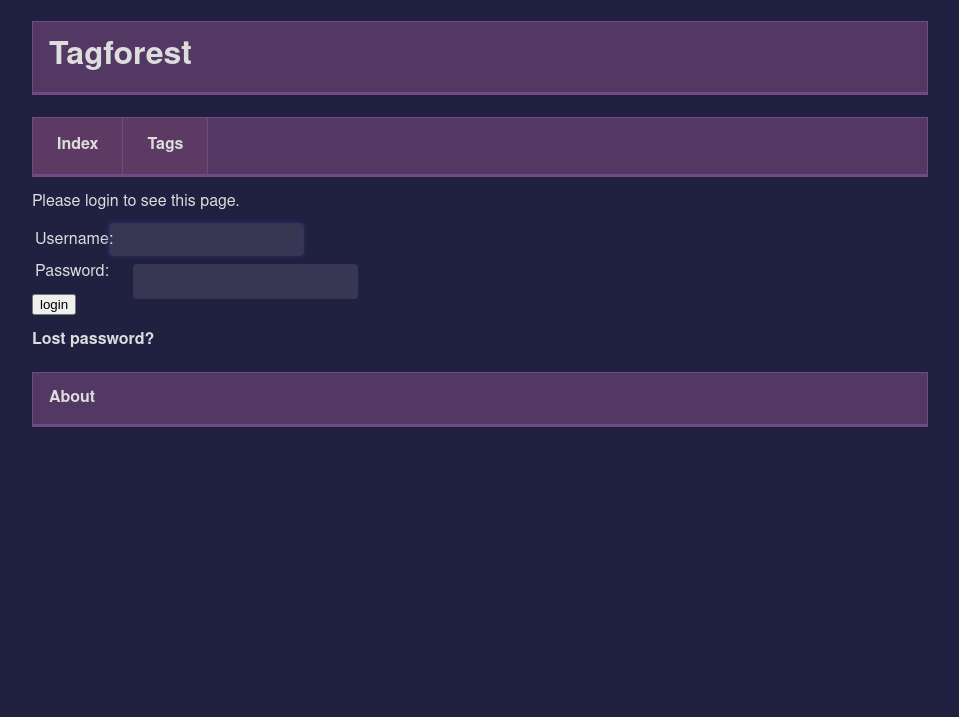
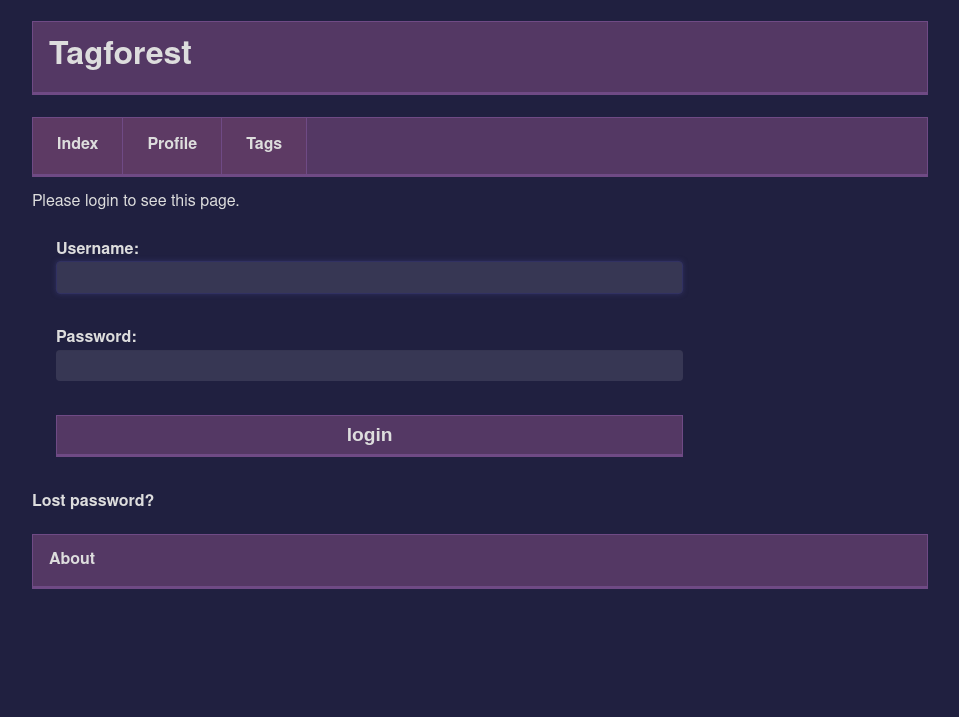
Before and after one commit to vlaya8/tagforest, a Django app: a page that uses tags/urls.py in a window 1280 px wide. Shown: the top 717 px of the page, without its empty margins (160-1119 px from the left). Run offline with Django 3.2, Linux system fonts and the light colour scheme; style sheets or scripts are compiled from the project's sources; parts of the project's set-up code (start-up, migrations or seed data) failed here and were passed over.

Commit message:
Fix layout issue with password forms, put all templates files in same folder

```diff
--- a/scss/forms.scss
+++ b/scss/forms.scss
@@ -19,7 +19,8 @@ form ul label{
 	font-weight: bold;
 }
 
-form ul input[type=submit], form ul button, form ul input[type=button]{
+form ul {
+  input[type=submit], button, input[type=button]{
 
     position: relative;
     display: block;
@@ -29,14 +30,14 @@ form ul input[type=submit], form ul button, form ul input[type=button]{
     width: 100%;
     margin-bottom: 1rem;
   }
-
-form ul input[type=text], input[type=password], form ul textarea {
+  input[type=text], input[type=password], textarea {
 
     width: 100%;
 
     margin: 0;
 
     margin-bottom: 30px;
+  }
 }
 
 form.contentForm input[type=submit], form.contentForm button, form input[type=button]{
@@ -54,7 +55,8 @@ form.contentForm input[type=submit], form.contentForm button, form input[type=bu
   vertical-align: top;
 }
 
-form input[type=text], input[type=password], form textarea {
+form {
+  input[type=text], input[type=password], textarea {
 
     color: base.$font-color;
     background: rgba(255,255,255,.1);
@@ -73,21 +75,23 @@ form input[type=text], input[type=password], form textarea {
     -webkit-box-shadow: 0 1px 0 rgba(0,0,0,0.03) inset;
     box-shadow: 0 1px 0 rgba(0,0,0,0.03) inset;
   }
-
-form input[type=text]:focus, input[type=password]:focus, form textarea:focus {
+  input[type=text]:focus, input[type=password]:focus, textarea:focus {
     -moz-box-shadow: 0 0 5px base.$light-highlight-color;
     -webkit-box-shadow: 0 0 5px base.$light-highlight-color;
     box-shadow: 0 0 5px base.$light-highlight-color;
     border: 1px solid base.$light-highlight-color;
+  }
 }
 
 .headerForm {
   display: inline;
 }
 
-form.headerForm input[type=text], input[type=password] {
+form.headerForm {
+  input[type=text], input[type=password] {
     margin-right: 1rem;
     margin-left: 1rem;
     margin-top: 0.65rem;
     line-height: 1.15rem;
   }
+}
--- a/tags/templates/tags/about.html
+++ b/tags/templates/tags/about.html
@@ -1,4 +1,4 @@
-{% extends "base.html" %}
+{% extends "tags/base.html" %}
 
 {% block title %}About{% endblock %}
 
--- a/templates/base.html
+++ b/tags/templates/tags/base.html
@@ -15,8 +15,9 @@
     <h1><a href="{% url 'tags:index' %}">Tagforest</a></h1>
   </header>
 
-  <nav>
-    <a href="{% url 'tags:index' %}">Index</a><!--
+  <nav><!--
+    --><a href="{% url 'tags:index' %}">Index</a><!--
+    --><a href="{% url 'tags:profile' %}">Profile</a><!--
     -->{% block nav_menu_tree_links %}<!--
         --><a href="{% url 'tags:manage_tags_default' %}">Tags</a><!--
     -->{% endblock %}
--- a/tags/templates/tags/base_tree.html
+++ b/tags/templates/tags/base_tree.html
@@ -1,4 +1,4 @@
-{% extends "base.html" %}
+{% extends "tags/base.html" %}
 {% load static %}
 
 {% block nav_menu_tree_links %}<!--
--- a/templates/registration/login.html
+++ b/tags/templates/tags/registration/login.html
@@ -1,4 +1,4 @@
-{% extends "base.html" %}
+{% extends "tags/base.html" %}
 
 {% block content %}
 
@@ -15,21 +15,13 @@
     {% endif %}
 {% endif %}
 
-<form method="post" action="{% url 'tags:login' %}">
-{% csrf_token %}
-<table>
-<tr>
-    <td>{{ form.username.label_tag }}</td>
-    <td>{{ form.username }}</td>
-</tr>
-<tr>
-    <td>{{ form.password.label_tag }}</td>
-    <td>{{ form.password }}</td>
-</tr>
-</table>
-
-<input type="submit" value="login">
-<input type="hidden" name="next" value="{{ next }}">
+<form method="post" action="{% url 'tags:login' %}" class="contentForm" >
+  {% csrf_token %}
+  <ul>
+  {{ form.as_ul }}
+  <li><input type="submit" value="login"></li>
+  </ul>
+  <input type="hidden" name="next" value="{{ next }}">
 </form>
 
 {# Assumes you setup the password_reset view in your URLconf #}
--- a/tags/urls.py
+++ b/tags/urls.py
@@ -1,24 +1,27 @@
 from django.urls import path, include
+from django.contrib.auth import views as auth_views
 from . import views
 
 app_name = 'tags'
 urlpatterns = [
         path('', views.index, name="index"),
 
-        path('tree/<int:tree_id>/view', views.view_tree, name="view_tree"),
+        path('tree/<int:tree_id>/view/', views.view_tree, name="view_tree"),
 
         path('tree/<int:tree_id>/entry/<int:entry_id>/', views.detail_entry, name="detail_entry"),
-        path('tree/<int:tree_id>/entry/add', views.add_entry, name="add_entry"),
+        path('tree/<int:tree_id>/entry/add/', views.add_entry, name="add_entry"),
         path('tree/<int:tree_id>/entry/edit/<int:entry_id>/', views.edit_entry, name="edit_entry"),
-        path('tree/<int:tree_id>/entry/process', views.process_entry, name="process_entry"),
-        path('tree/<int:tree_id>/entry/delete', views.delete_entry, name="delete_entry"),
+        path('tree/<int:tree_id>/entry/process/', views.process_entry, name="process_entry"),
+        path('tree/<int:tree_id>/entry/delete/', views.delete_entry, name="delete_entry"),
 
         path('tree/process', views.process_tree, name="process_tree"),
 
-        path('tree/<int:tree_id>/tags', views.manage_tags, name="manage_tags"),
-        path('manage_tags', views.manage_tags_default, name="manage_tags_default"),
+        path('tree/<int:tree_id>/tags/', views.manage_tags, name="manage_tags"),
+        path('manage_tags/', views.manage_tags_default, name="manage_tags_default"),
 
+        path('accounts/login/', auth_views.LoginView.as_view(template_name='tags/registration/login.html')),
+        path('accounts/profile/', views.profile, name="profile"),
         path('accounts/', include('django.contrib.auth.urls')),
 
-        path('about', views.AboutView.as_view(), name="about"),
+        path('about/', views.AboutView.as_view(), name="about"),
 ]
```
Also changed, not shown: tags/templates/tags/registration/profile.html (added, +7 -0 lines), tags/views/views.py (+9 -0 lines). Lines whose indentation alone changed are shown as unchanged.
